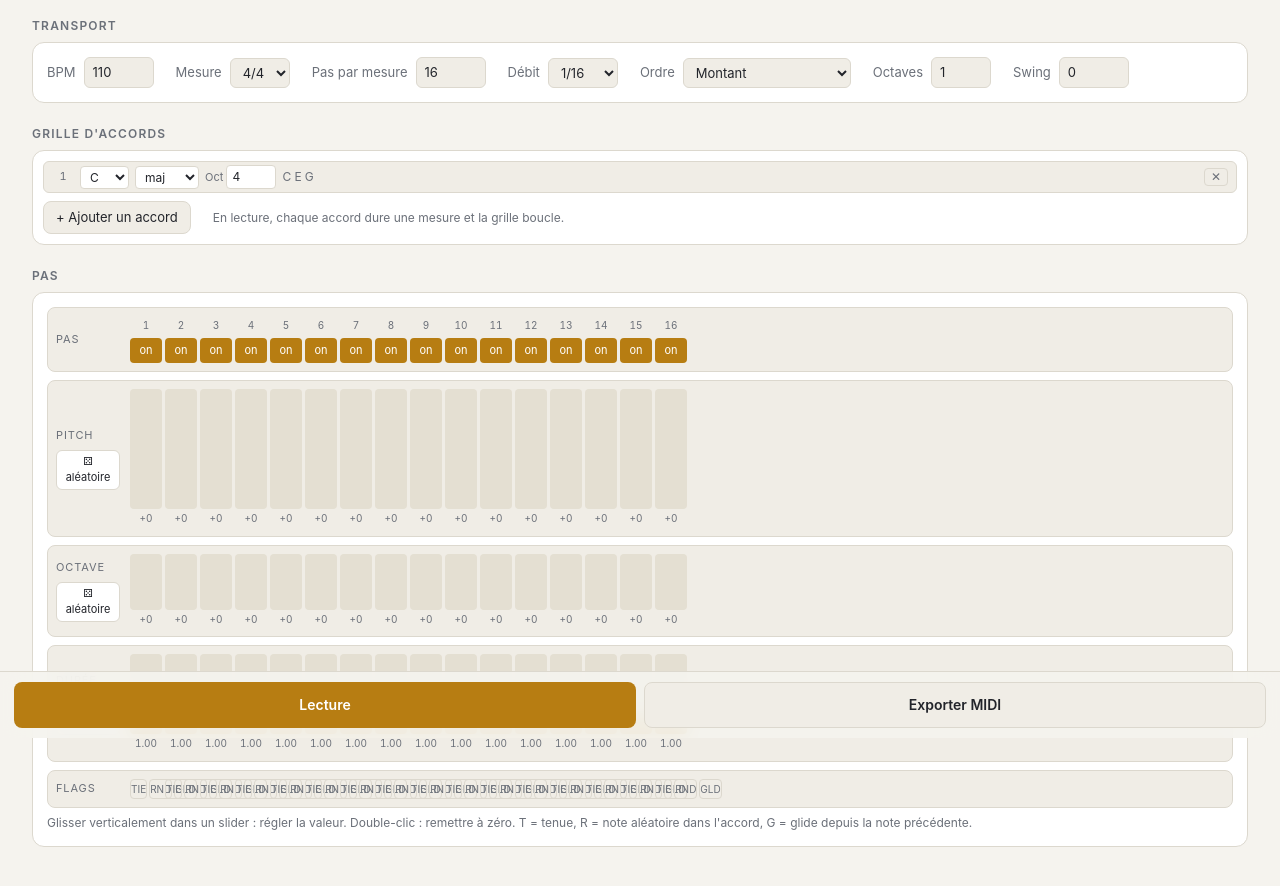
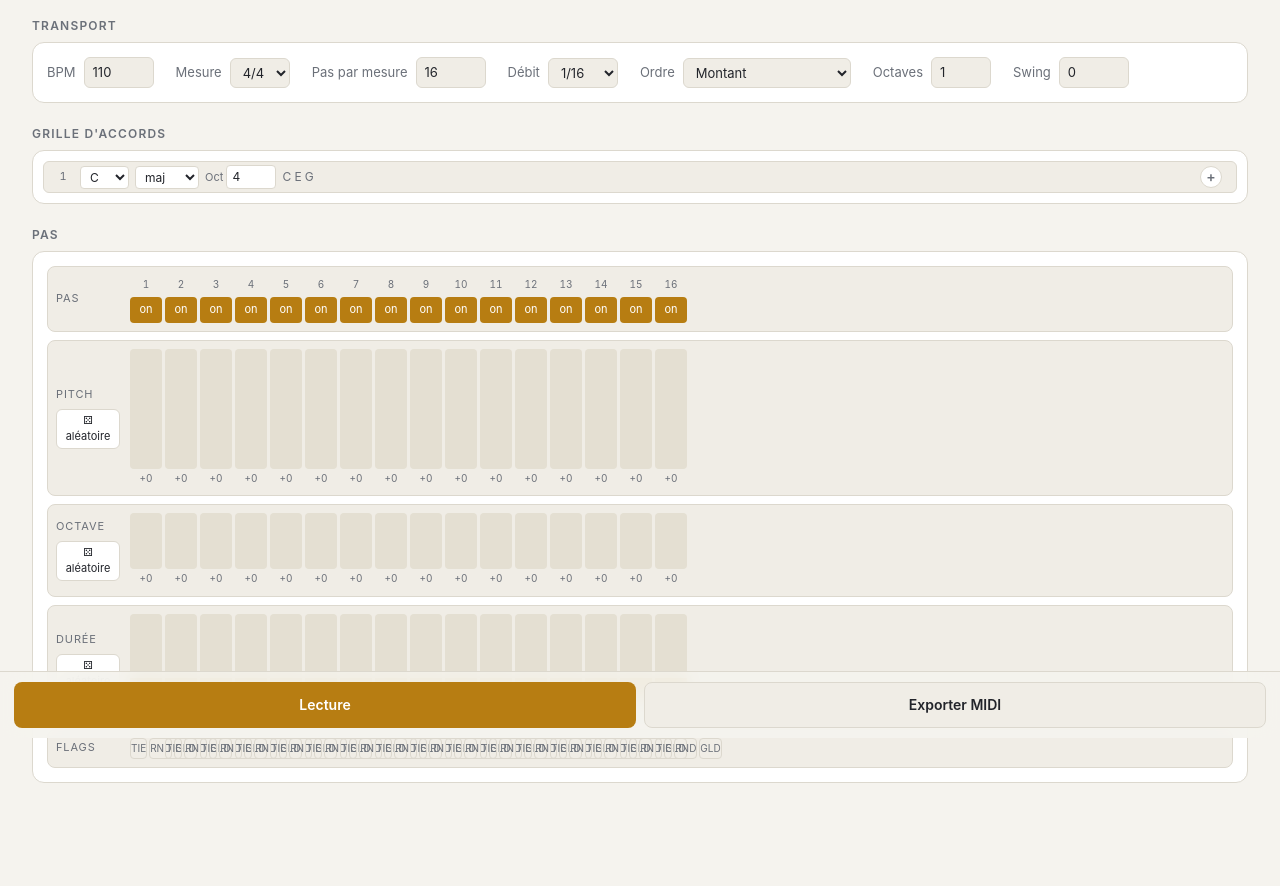
Before and after one commit to mc4spam-cell/arpegiator, a plain HTML site: page index.html in a window 1280 px wide. Shown: the part 62-948 px from the top of the page. Drawn offline with Linux system fonts and the light colour scheme.

Commit message:
Grille d'accords : boutons +/− par ligne, retrait des hints redondants
- Chaque ligne a un bouton rond + (insère un accord après) et, à partir de
  la 2ᵉ ligne, un bouton rond − (supprime cette ligne). Plus de bouton
  « + Ajouter un accord » séparé.
- Suppression des explications « chaque accord dure une mesure » et
  « glisser verticalement » sous les grilles : déjà présentes dans l'aide.

Co-Authored-By: Claude Opus 4.7 <noreply@anthropic.com>

```diff
--- a/app.js
+++ b/app.js
@@ -415,7 +415,8 @@
           <input type="number" class="oct" min="1" max="6" step="1" value="${c.octave}" style="width:50px">
         </label>
         <span class="hint" style="margin:0; font-variant-numeric: tabular-nums">${buildChord(c.root, c.quality, c.octave).map(m => NOTE_NAMES[m % 12]).join(" ")}</span>
-        <button class="del" title="${T("delete_title")}">✕</button>
+        <button class="rnd add" title="${T("add_chord")}" aria-label="${T("add_chord")}">+</button>
+        ${i === 0 ? "" : `<button class="rnd del" title="${T("delete_title")}" aria-label="${T("delete_title")}">−</button>`}
       `;
       row.querySelector(".root").addEventListener("change", (e) => {
         c.root = +e.target.value; renderChordList(); renderChordNotes();
@@ -426,7 +427,11 @@
       row.querySelector(".oct").addEventListener("change", (e) => {
         c.octave = Math.max(1, Math.min(6, +e.target.value || 4)); renderChordList(); renderChordNotes();
       });
-      row.querySelector(".del").addEventListener("click", () => {
+      row.querySelector(".add").addEventListener("click", () => {
+        state.chords.splice(i + 1, 0, { root: 0, quality: "maj", octave: 4 });
+        renderChordList(); renderChordNotes();
+      });
+      row.querySelector(".del")?.addEventListener("click", () => {
         if (state.chords.length <= 1) return;
         state.chords.splice(i, 1);
         if (state.chordIdx >= state.chords.length) state.chordIdx = 0;
@@ -473,10 +478,6 @@
     });
     document.getElementById("exportMidi").addEventListener("click", exportMidi);
     document.getElementById("meter").addEventListener("change", applyMeter);
-    document.getElementById("chord-add").addEventListener("click", () => {
-      state.chords.push({ root: 0, quality: "maj", octave: 4 });
-      renderChordList(); renderChordNotes();
-    });
   }
 
   // Flèches ‹/› sur la grille quand elle dépasse horizontalement.
--- a/index.html
+++ b/index.html
@@ -135,19 +135,22 @@
   .chord-panel { padding: 10px; }
   .chord-list { display: flex; flex-direction: column; gap: 4px; }
   .chord-row {
-    display: grid; grid-template-columns: 22px auto auto auto 1fr 24px; gap: 6px; align-items: center;
+    display: grid; grid-template-columns: 22px auto auto auto 1fr auto auto; gap: 6px; align-items: center;
     background: var(--panel2); border: 1px solid var(--line); border-radius: 6px; padding: 3px 8px;
   }
+  .chord-row .rnd {
+    width: 22px; height: 22px; padding: 0; border-radius: 50%; line-height: 1;
+    font-size: 14px; font-weight: 600; cursor: pointer;
+    background: var(--panel); border: 1px solid var(--line); color: var(--muted);
+    display: inline-flex; align-items: center; justify-content: center;
+  }
+  .chord-row .rnd.add:hover { color: var(--accent); border-color: var(--accent); }
+  .chord-row .rnd.del:hover { color: var(--tie); border-color: var(--tie); }
   .chord-row.current { border-color: var(--accent); }
   .chord-row .idx { color: var(--muted); font-size: 11px; font-variant-numeric: tabular-nums; text-align: center; }
   .chord-row select, .chord-row input { background: var(--panel); color: var(--text);
     border: 1px solid var(--line); border-radius: 4px; padding: 2px 5px; font: inherit; font-size: 12px; }
   .chord-row label.hint { font-size: 11px; }
-  .chord-row .del {
-    background: transparent; border: 1px solid var(--line); border-radius: 4px;
-    color: var(--muted); padding: 2px 6px; cursor: pointer; font-size: 12px; line-height: 1;
-  }
-  .chord-row .del:hover { color: var(--tie); border-color: var(--tie); }
 
   .hint { color: var(--muted); font-size: 12px; margin-top: 6px; }
 
@@ -235,7 +238,7 @@
     .lane.duration .vs { height: 50px; }
 
     /* Accord : on retire l'aperçu de notes pour tenir sur une ligne. */
-    .chord-row { grid-template-columns: 22px auto auto auto 24px; gap: 6px; padding: 5px 8px; }
+    .chord-row { grid-template-columns: 22px auto auto auto auto auto; gap: 6px; padding: 5px 8px; }
     .chord-row > span.hint { display: none; }
     .chord-row select, .chord-row input { padding: 3px 5px; font-size: 12px; }
     .chord-row .oct { width: 42px !important; }
@@ -299,10 +302,6 @@
     <h2 data-i18n="chord_grid">Grille d'accords</h2>
     <div class="panel chord-panel">
       <div id="chord-list" class="chord-list"></div>
-      <div class="row" style="margin-top:8px">
-        <button id="chord-add" data-i18n="add_chord">+ Ajouter un accord</button>
-        <span class="hint" style="margin:0" data-i18n="loop_hint">En lecture, chaque accord dure une mesure et la grille boucle.</span>
-      </div>
       <div id="chord-notes" class="chord-notes" hidden></div>
     </div>
   </section>
@@ -314,10 +313,6 @@
         <button type="button" class="scroll-arrow left"  data-i18n-attr="aria-label:scroll_left">‹</button>
         <div id="steps-grid" class="lanes"></div>
         <button type="button" class="scroll-arrow right" data-i18n-attr="aria-label:scroll_right">›</button>
-      </div>
-      <div class="hint" data-i18n="grid_hint">
-        Glisser verticalement dans un slider : régler la valeur. Double-clic : remettre à zéro.
-        T = tenue, R = note aléatoire dans l'accord, G = glide depuis la note précédente.
       </div>
     </div>
   </section>
@@ -349,7 +344,7 @@
 <script src="i18n.js?v=2"></script>
 <script src="i18n-dict.js?v=3"></script>
 <script src="engine.js?v=4"></script>
-<script src="app.js?v=5"></script>
+<script src="app.js?v=6"></script>
 <script>
   // Fenêtre d'aide, ouverte depuis le bouton « i ». Date : document.lastModified localisée.
   (function () {
```
